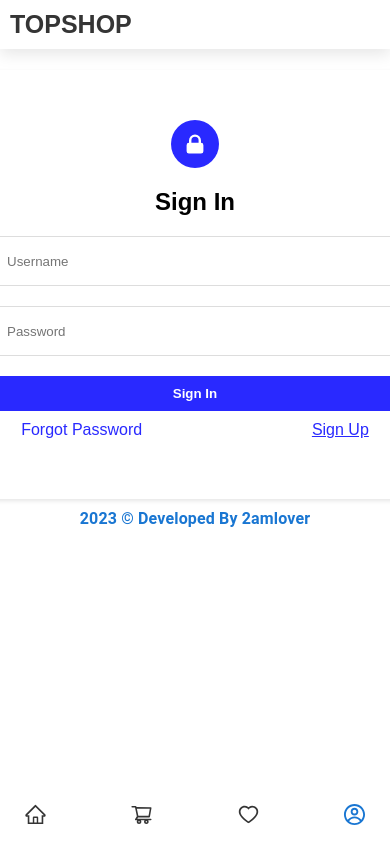
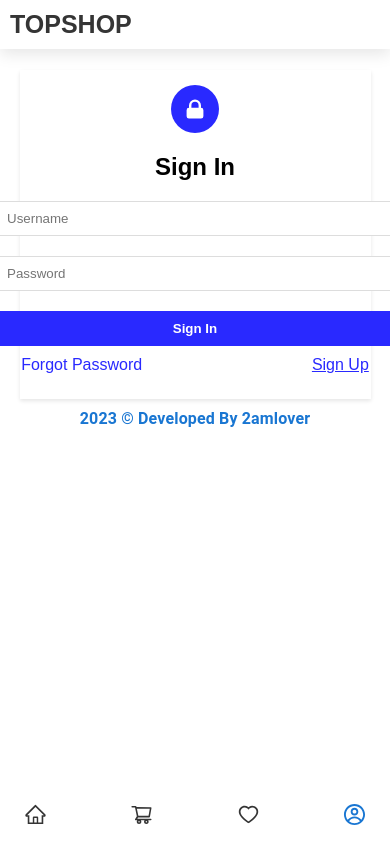
Before and after one commit to 2amlover/shopit, a React (Create React App) app: page /login in a window 390 px wide. Shown: the top 844 px of the page. Built offline with nearby package versions, Linux system fonts and the light colour scheme.

Commit message:
added responsive style for media

```diff
--- a/src/Auth/Login/login.css
+++ b/src/Auth/Login/login.css
@@ -106,7 +106,7 @@
     font-size: 24px;
     color: white;
   }
-  @media (min-width: 768px) {
+  /* @media (min-width: 768px) {
     .login {
       width: 400px;
     }
@@ -114,4 +114,18 @@
     .signup {
       width: 400px;
     }
+  } */
+
+
+  @media only screen and (max-width: 600px) {
+    .login,
+    .signup {
+      width: 90%;
+      padding: 15px;
+    }
+
+    .login input,
+    .signup input {
+      height: 35px;
+    }
   }
```
